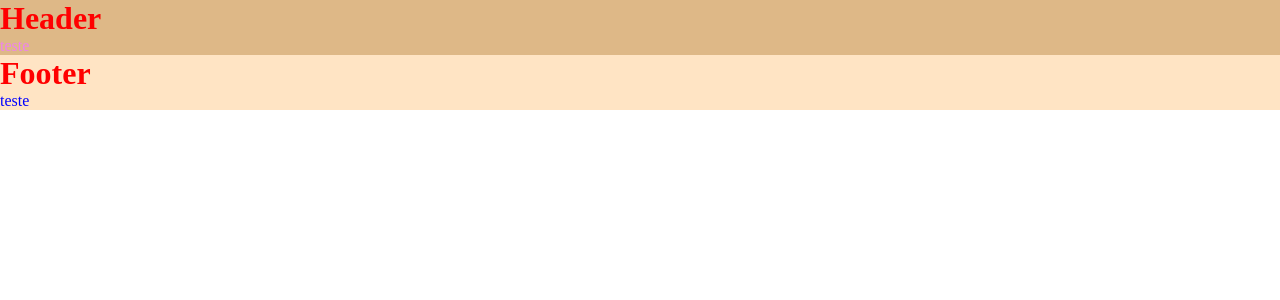
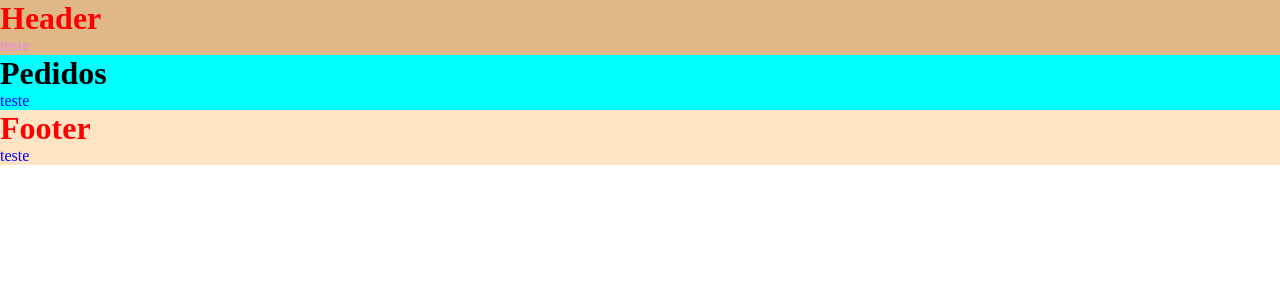
Before and after one commit to agleicesousa/cafe-do-amanha-react, a React (Vite) app: page /pedidos in a window 1280 px wide. Shown: the top 300 px of the page. Built offline with nearby package versions, Linux system fonts and the light colour scheme.

Commit message:
feat: est. inicial da página de 'pedidos'

```diff
--- a/src/App.jsx
+++ b/src/App.jsx
@@ -6,6 +6,7 @@ import Contatos from "./Pages/Contatos/contatos";
 import Historias from "./Pages/Historias/historias";
 import Inicio from "./Pages/Inicio/inicio";
 import Menu from "./Pages/Menu/menu";
+import Pedidos from "./Pages/pedidos/pedidos";
 import SobreNos from "./Pages/SobreNos/sobreNos";
 import Footer from "./Components/Footer/footer";
 
@@ -18,6 +19,7 @@ export default function App() {
         <Route path="/historias" element={<Historias />} />
         <Route path="/" element={<Inicio />} />
         <Route path="/menu" element={<Menu />} />
+        <Route path="/pedidos" element={<Pedidos />} />
         <Route path="/sobre-nos" element={<SobreNos />} />
       </Routes>
       <Footer />
--- /dev/null
+++ b/src/Pages/pedidos/pedidos.jsx
@@ -0,0 +1,10 @@
+import s from "./pedidos.module.css";
+
+export default function Pedidos() {
+  return (
+    <main>
+      <h1 className={s.titulo}>Pedidos</h1>
+      <p>teste</p>
+    </main>
+  );
+}
--- /dev/null
+++ b/src/Pages/pedidos/pedidos.module.css
@@ -0,0 +1,11 @@
+main {
+  background-color: aqua;
+}
+
+main .titulo {
+  color: black;
+}
+
+main p {
+  color: blue;
+}
```
